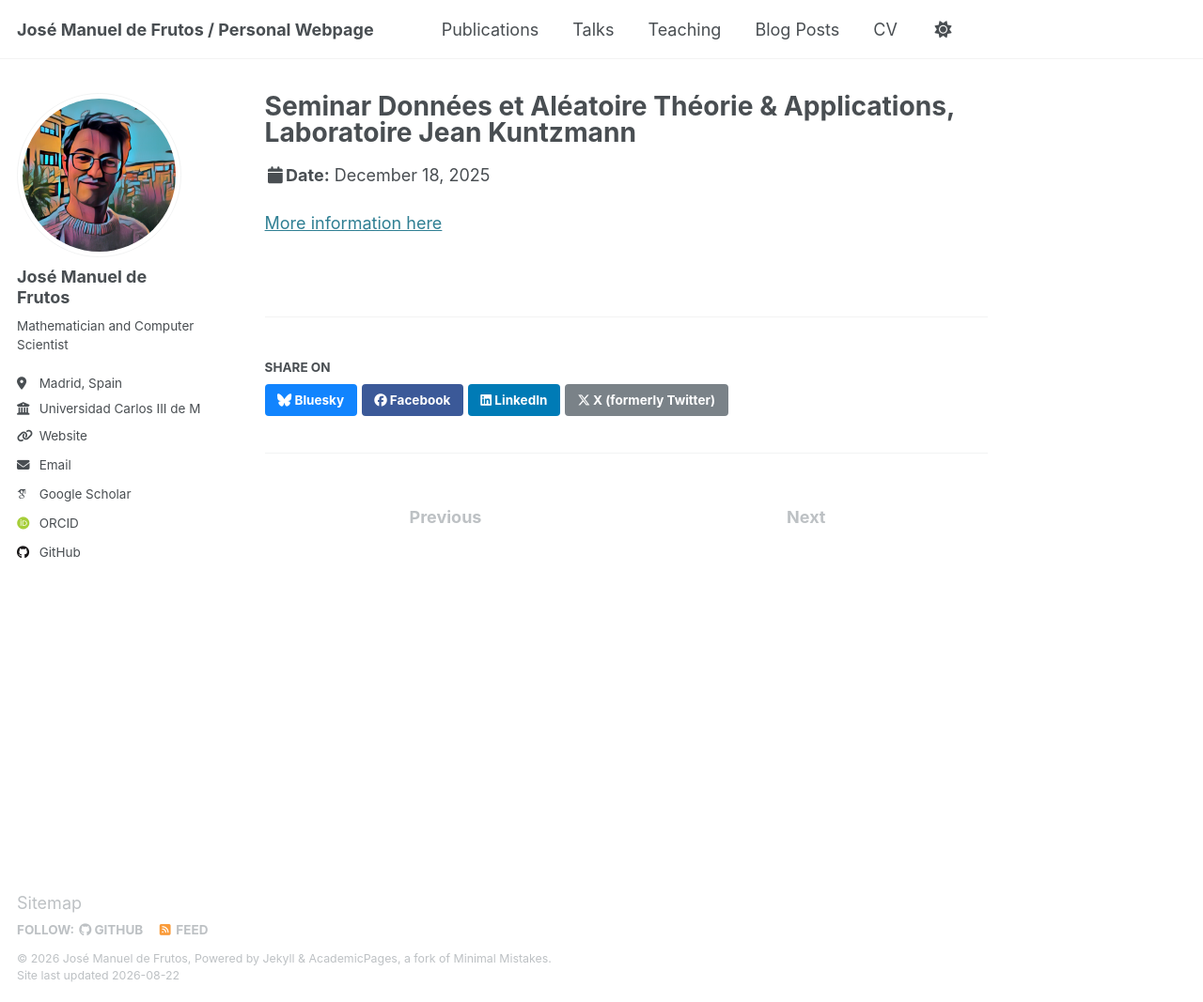
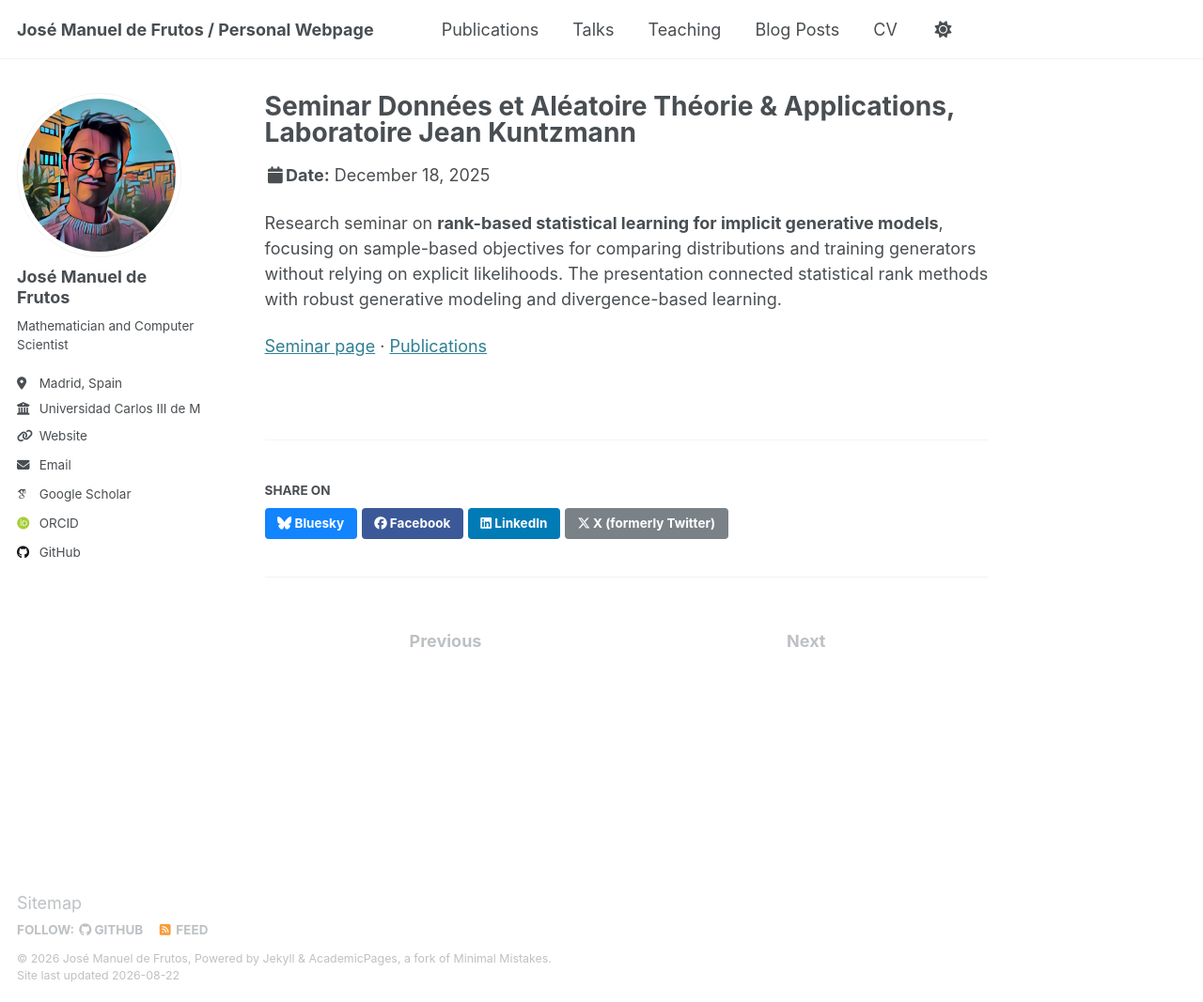
Before and after one commit to josemanuel22/josemanuel22.github.io, a Jekyll site: the page built from _talks/2025-12-20-talk-1.md, in a window 1280 px wide and 1067 px high. Shown: the whole window at 94% size. Built offline with Jekyll 4.4.1, drawn with Linux system fonts in a browser that asks for light colours; some web fonts are replaced.

Commit message:
Add research context to LJK seminar

```diff
--- a/_talks/2025-12-20-talk-1.md
+++ b/_talks/2025-12-20-talk-1.md
@@ -6,6 +6,9 @@ permalink: /talks/2025-ljk-donnees-aleatoire-seminar
 venue: "Seminar Données et Aléatoire Théorie & Applications, Laboratoire Jean Kuntzmann"
 date: 2025-12-18
 location: "Grenoble, France"
+excerpt: "Research seminar on rank-based statistical learning and implicit generative modeling, with emphasis on sample-based objectives, distribution comparison, and robust training."
 ---
 
-[More information here](https://www-ljk.imag.fr/spip.php?article54&id=692d5632f121a404263f10ad&type=SEMINAIRE)
+Research seminar on **rank-based statistical learning for implicit generative models**, focusing on sample-based objectives for comparing distributions and training generators without relying on explicit likelihoods. The presentation connected statistical rank methods with robust generative modeling and divergence-based learning.
+
+[Seminar page](https://www-ljk.imag.fr/spip.php?article54&id=692d5632f121a404263f10ad&type=SEMINAIRE) · [Publications](/publications/)
```
